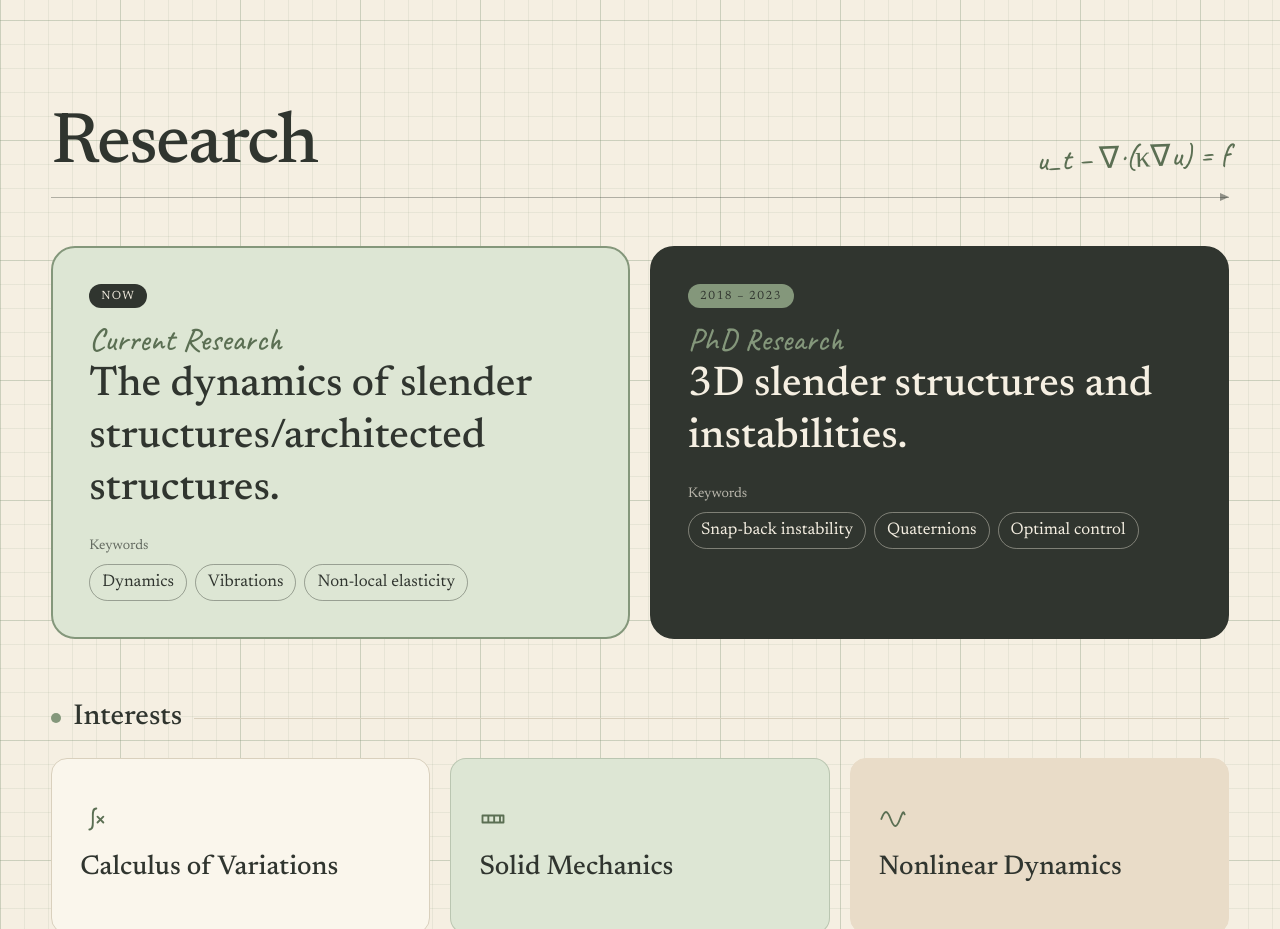
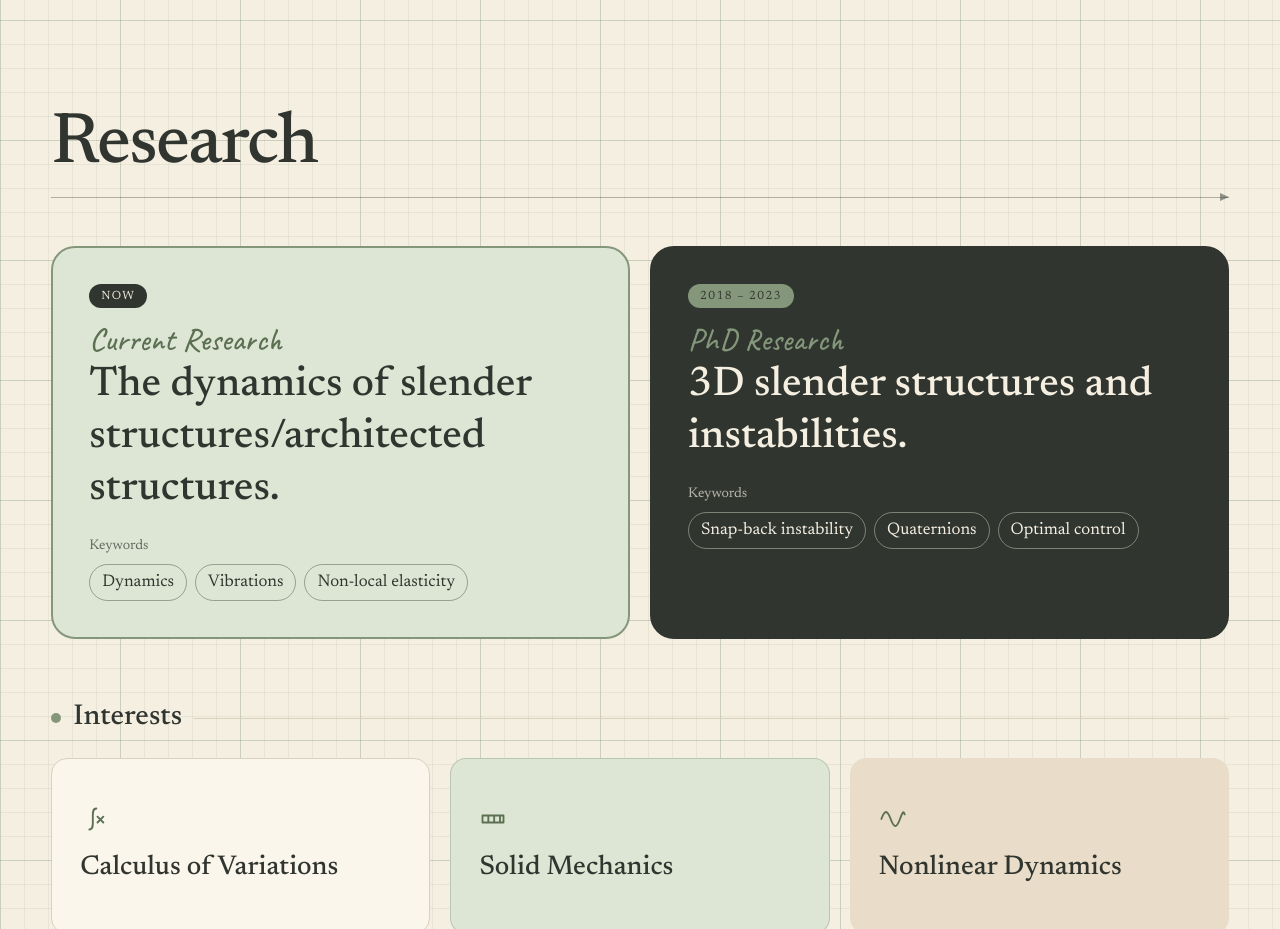
Before and after one commit to chekri/chekri.github.io, a React (Vite) app: page / in a window 1280 px wide. Shown: the part 940-1869 px from the top of the page. Built offline with nearby package versions, Linux system fonts and the light colour scheme.

Commit message:
Update Research section component
Removed note from Section component in Research.

```diff
--- a/src/sections/Research.jsx
+++ b/src/sections/Research.jsx
@@ -9,7 +9,7 @@ const gap = "gap-[clamp(0.75rem,2vw,1.25rem)]";
 export default function Research() {
   const [current, phd] = research.focus;
   return (
-    <Section id="research" title="Research" note="u_t − ∇·(κ∇u) = f">
+    <Section id="research" title="Research">
       <div className={`grid ${gap} md:grid-cols-2`}>
         <FocusCard {...current} />
         <FocusCard {...phd} dark />
```
